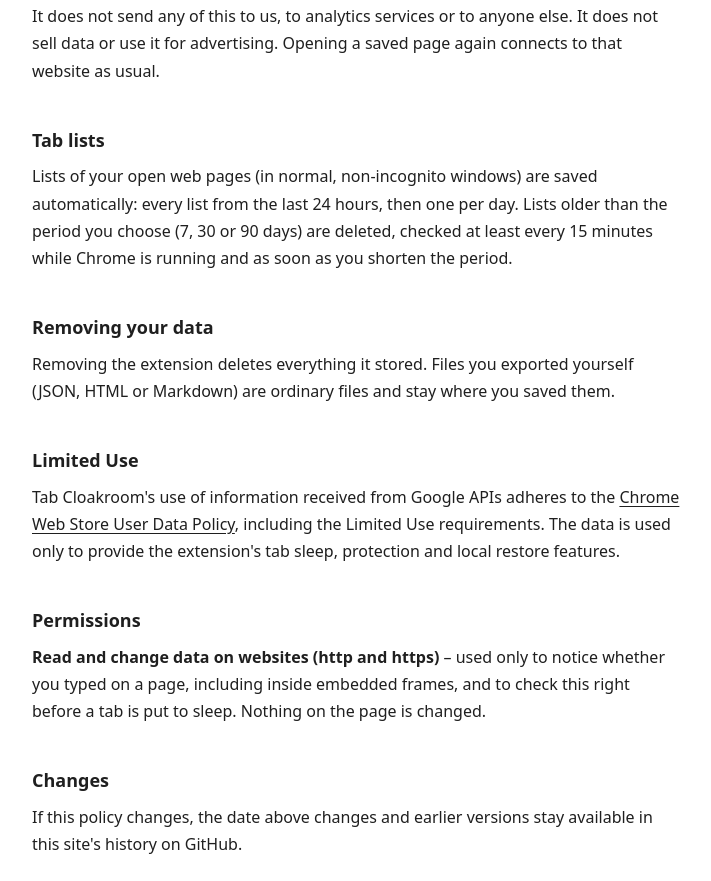
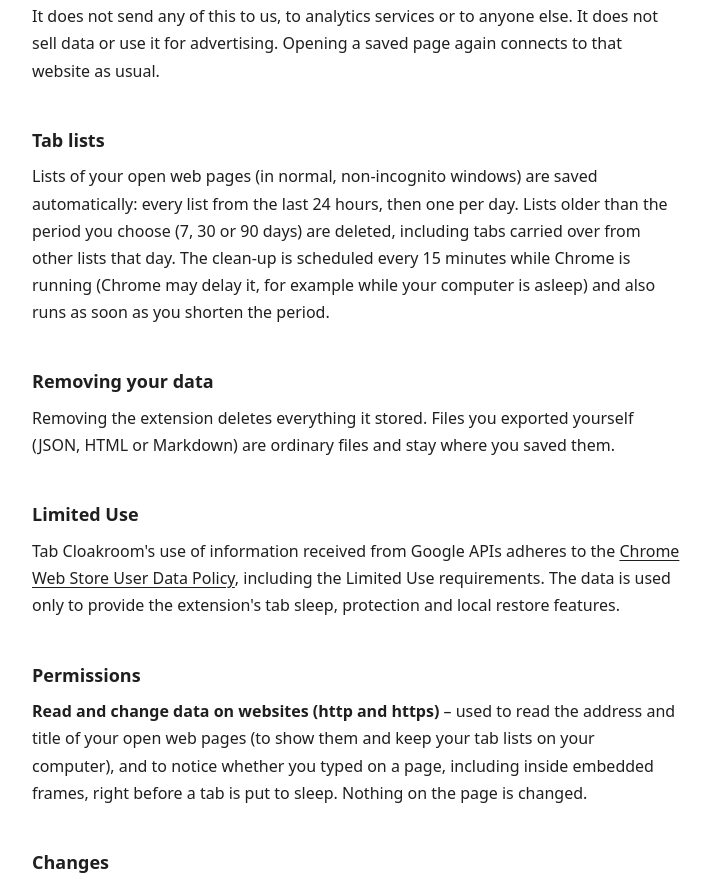
Before and after one commit to DelacrowLab/napkeep, a plain HTML site: page privacy.html in a window 1280 px wide. Shown: the part 779-1660 px from the top of the page, without its empty margins (284-995 px from the left). Drawn offline with Linux system fonts and the light colour scheme.

Commit message:
Privacy policy: clarify host permission use and clean-up timing
Co-Authored-By: Claude Opus 5.5 <noreply@anthropic.com>

```diff
--- a/privacy.html
+++ b/privacy.html
@@ -27,7 +27,7 @@
   <p>It does not send any of this to us, to analytics services or to anyone else. It does not sell data or use it for advertising. Opening a saved page again connects to that website as usual.</p>
 
   <h2>Tab lists</h2>
-  <p>Lists of your open web pages (in normal, non-incognito windows) are saved automatically: every list from the last 24 hours, then one per day. Lists older than the period you choose (7, 30 or 90 days) are deleted, checked at least every 15 minutes while Chrome is running and as soon as you shorten the period.</p>
+  <p>Lists of your open web pages (in normal, non-incognito windows) are saved automatically: every list from the last 24 hours, then one per day. Lists older than the period you choose (7, 30 or 90 days) are deleted, including tabs carried over from other lists that day. The clean-up is scheduled every 15 minutes while Chrome is running (Chrome may delay it, for example while your computer is asleep) and also runs as soon as you shorten the period.</p>
 
   <h2>Removing your data</h2>
   <p>Removing the extension deletes everything it stored. Files you exported yourself (JSON, HTML or Markdown) are ordinary files and stay where you saved them.</p>
@@ -36,7 +36,7 @@
   <p>Tab Cloakroom's use of information received from Google APIs adheres to the <a href="https://developer.chrome.com/docs/webstore/program-policies/limited-use">Chrome Web Store User Data Policy</a>, including the Limited Use requirements. The data is used only to provide the extension's tab sleep, protection and local restore features.</p>
 
   <h2>Permissions</h2>
-  <p><strong>Read and change data on websites (http and https)</strong> – used only to notice whether you typed on a page, including inside embedded frames, and to check this right before a tab is put to sleep. Nothing on the page is changed.</p>
+  <p><strong>Read and change data on websites (http and https)</strong> – used to read the address and title of your open web pages (to show them and keep your tab lists on your computer), and to notice whether you typed on a page, including inside embedded frames, right before a tab is put to sleep. Nothing on the page is changed.</p>
 
   <h2>Changes</h2>
   <p>If this policy changes, the date above changes and earlier versions stay available in this site's history on GitHub.</p>
```
Also changed, not shown: index.html (+1 -1 lines).
